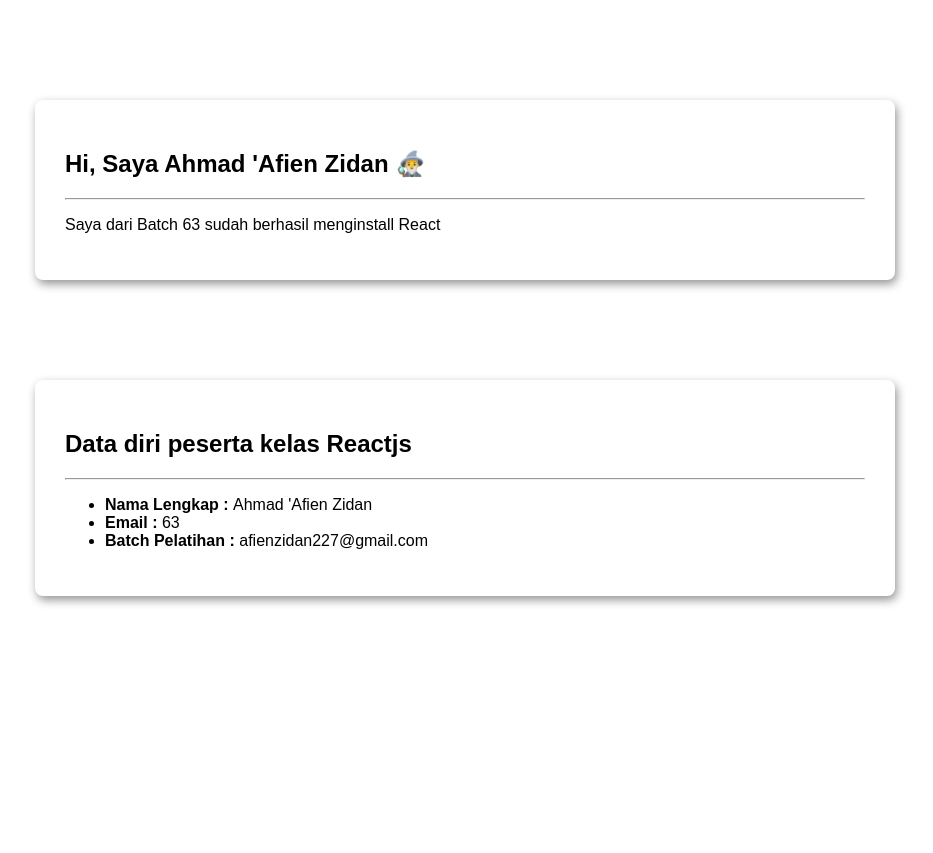
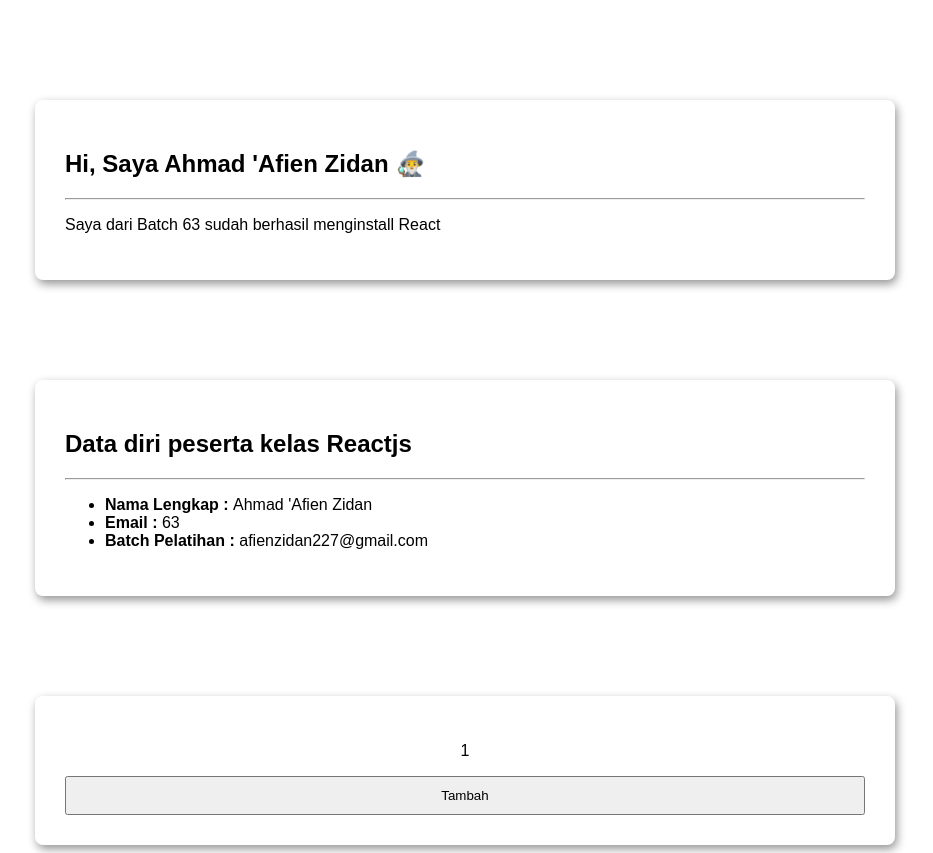
Before and after one commit to ahmadafienzidan/sanbercode-reactjs-batch-63, a React (Create React App) app in the folder tugas-reactjs/: page / in a window 1280 px wide. Shown: the whole page, without its empty margins (175-1108 px from the left). Before the commit the page ends 800 px from the top, so only its background shows below. Built offline with nearby package versions, Linux system fonts and the light colour scheme.

Commit message:
submit tugas8

```diff
--- a/tugas-reactjs/src/App.css
+++ b/tugas-reactjs/src/App.css
@@ -5,6 +5,7 @@ section {
   display: flex;
   justify-content: center;
   margin-top: 100px;
+  align-items: center;
 }
 .card {
   padding: 30px;
@@ -12,3 +13,20 @@ section {
   width: 800px;
   border-radius: 8px;
 }
+
+.card-tugas8 {
+  display: flex;
+  flex-direction: column;
+  text-align: center;
+  padding: 30px;
+  box-shadow: 2px 4px 10px #949494;
+  width: 800px;
+  border-radius: 8px;
+}
+
+#tugas8 .card-tugas8 button {
+  padding: 10px;
+}
+#tugas8 .card-tugas8 span {
+  text-align: start;
+}
--- a/tugas-reactjs/src/App.jsx
+++ b/tugas-reactjs/src/App.jsx
@@ -2,12 +2,14 @@
 import "./App.css";
 import Tugas6 from "./tugas6/Tugas6";
 import Tugas7 from "./tugas7/Tugas7";
+import Tugas8 from "./tugas8/Tugas8";
 
 function App() {
   return (
     <>
       <Tugas6 />
       <Tugas7 name="Ahmad 'Afien Zidan" batch={63} email="afienzidan227@gmail.com" />
+      <Tugas8 />
     </>
   );
 }
--- /dev/null
+++ b/tugas-reactjs/src/tugas8/Tugas8.jsx
@@ -0,0 +1,21 @@
+import React, { useState } from "react";
+
+const Tugas8 = () => {
+  const [count, setCount] = useState(1);
+
+  const incrementCount = () => {
+    setCount(count + 1);
+  };
+
+  return (
+    <section id="tugas8">
+      <div className="card-tugas8">
+        <p>{count}</p>
+        <button onClick={incrementCount}>Tambah</button>
+        <span>{count >= 10 && <p>State count sudah lebih dari 10!!</p>}</span>
+      </div>
+    </section>
+  );
+};
+
+export default Tugas8;
```
